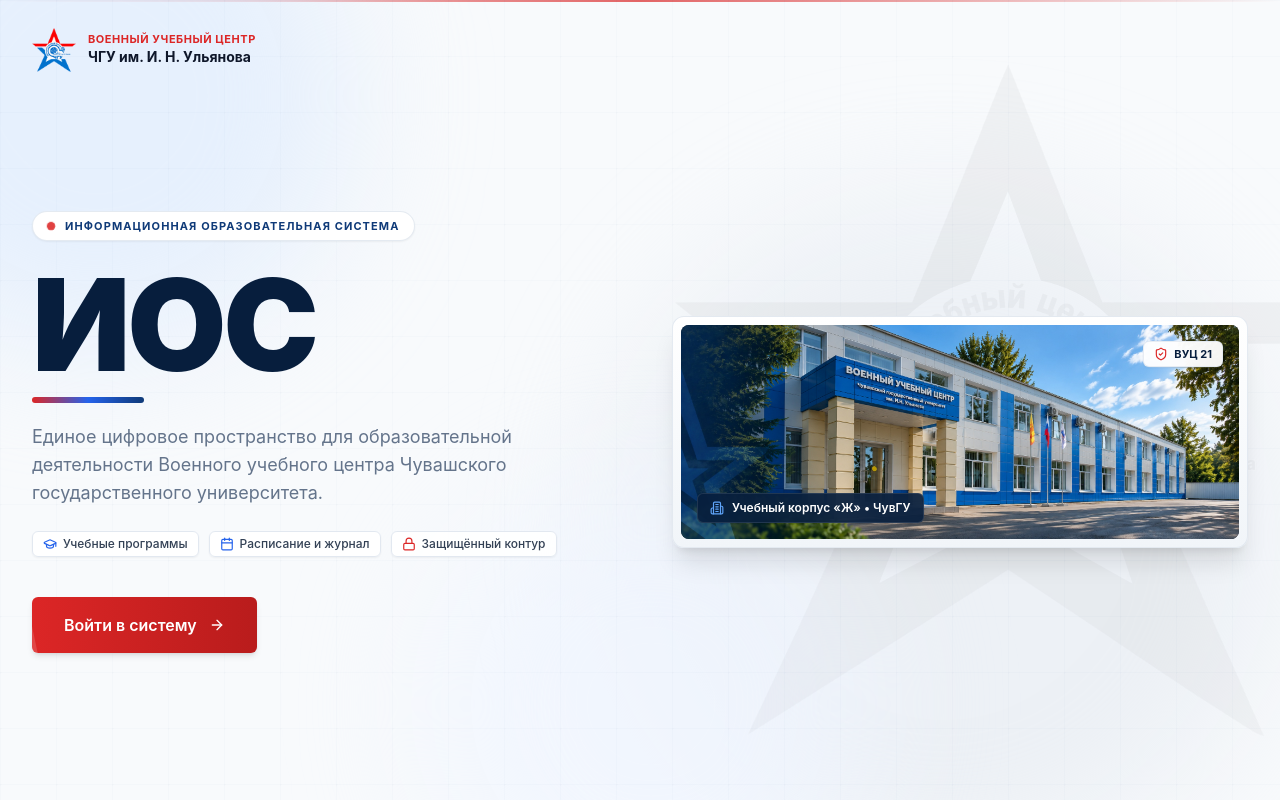
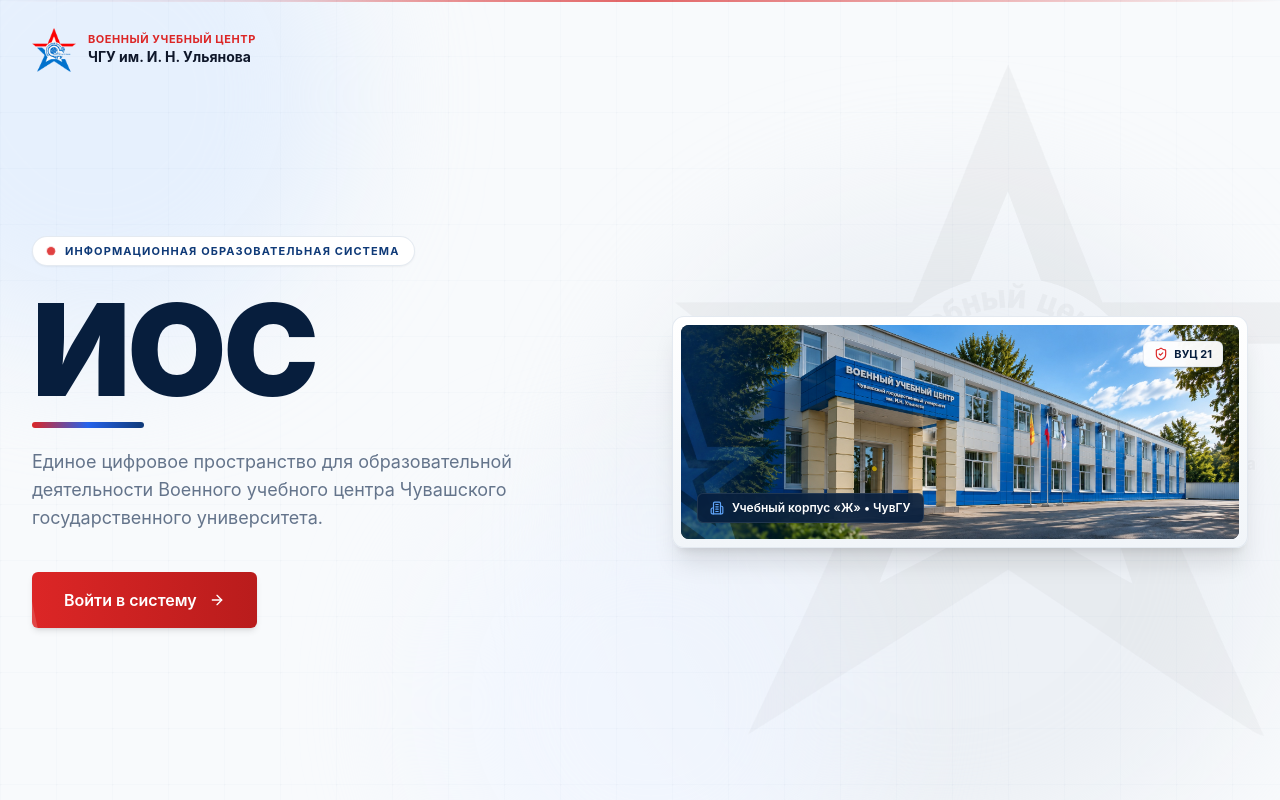
Before and after one commit to goliluxa/vuc-EOS, a React (Vite) app: page / in a window 1280 px wide. Built offline with nearby package versions, Linux system fonts and the light colour scheme.

Commit message:
fix(home): remove module chips row for minimalist composition

```diff
--- a/src/pages/HomePage.tsx
+++ b/src/pages/HomePage.tsx
@@ -1,6 +1,6 @@
 import React from 'react';
 import { Link } from 'react-router-dom';
-import { ArrowRight, Building2, ShieldCheck, GraduationCap, Calendar, Lock } from 'lucide-react';
+import { ArrowRight, Building2, ShieldCheck } from 'lucide-react';
 import { BrandLogo } from '../components/BrandLogo';
 import { BackgroundPattern } from '../components/BackgroundPattern';
 import vucBuilding from '../assets/images/vuc-building.jpg';
@@ -44,26 +44,10 @@
               </div>
 
               {/* Concise, calm system description */}
-              <p className="text-base sm:text-lg text-content-secondary max-w-xl leading-relaxed mb-6 font-normal">
+              <p className="text-base sm:text-lg text-content-secondary max-w-xl leading-relaxed mb-8 sm:mb-10 font-normal">
                 Единое цифровое пространство для образовательной деятельности
                 Военного учебного центра Чувашского государственного университета.
               </p>
-
-              {/* Compact Key Modules Chips */}
-              <div className="flex flex-wrap items-center gap-2 sm:gap-2.5 mb-8 sm:mb-10 text-xs text-slate-700">
-                <div className="inline-flex items-center gap-1.5 px-2.5 py-1 bg-white/90 border border-slate-200 rounded-md shadow-xs">
-                  <GraduationCap className="w-3.5 h-3.5 text-military-blue" aria-hidden="true" />
-                  <span className="font-medium">Учебные программы</span>
-                </div>
-                <div className="inline-flex items-center gap-1.5 px-2.5 py-1 bg-white/90 border border-slate-200 rounded-md shadow-xs">
-                  <Calendar className="w-3.5 h-3.5 text-military-blue" aria-hidden="true" />
-                  <span className="font-medium">Расписание и журнал</span>
-                </div>
-                <div className="inline-flex items-center gap-1.5 px-2.5 py-1 bg-white/90 border border-slate-200 rounded-md shadow-xs">
-                  <Lock className="w-3.5 h-3.5 text-military-red" aria-hidden="true" />
-                  <span className="font-medium">Защищённый контур</span>
-                </div>
-              </div>
 
               {/* Primary Action Button with light sweep effect */}
               <div>
```
